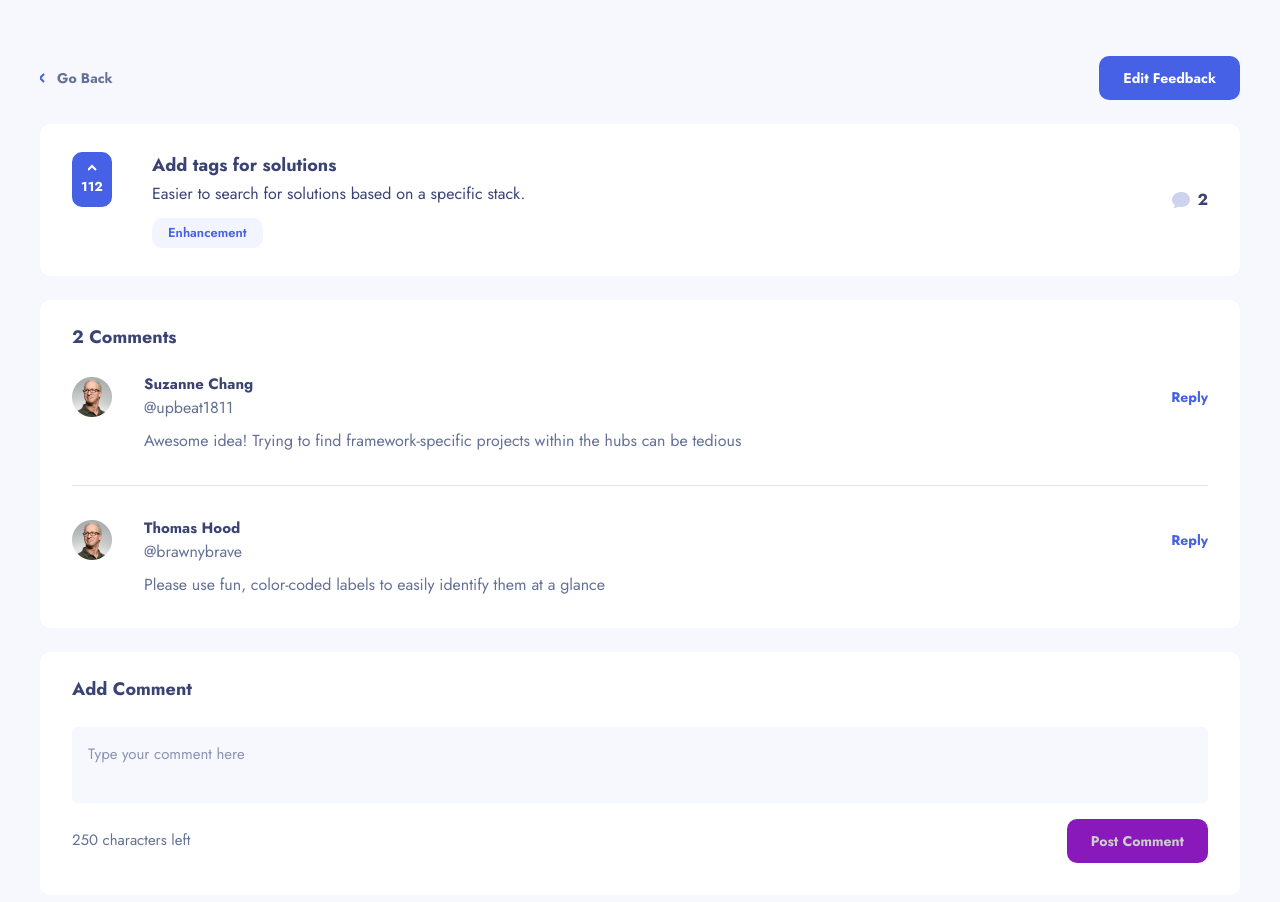
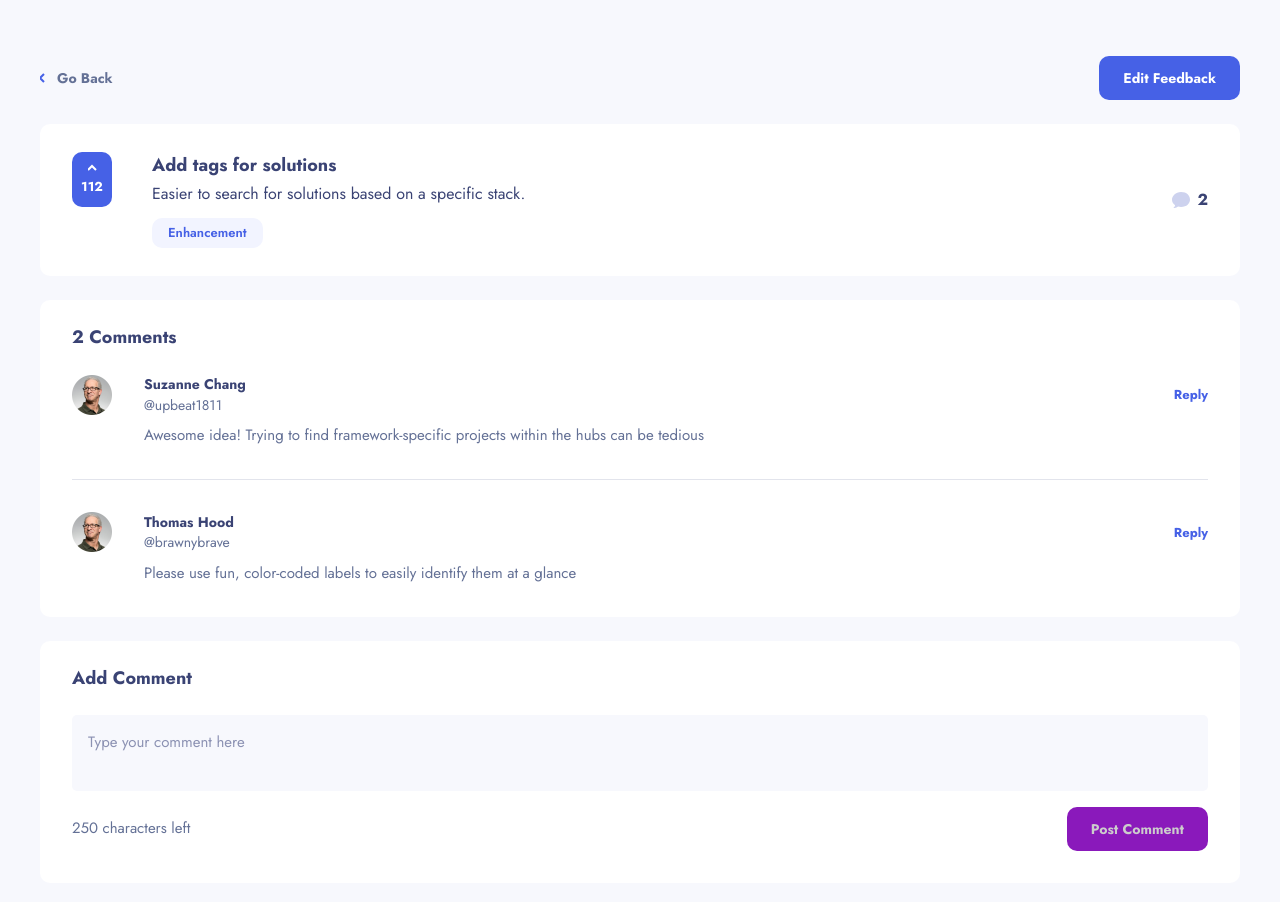
Before and after one commit to omonteon/product-feedback-app, a React (Vite) app: page /feedback/1 in a window 1280 px wide. Shown: the top 902 px of the page. Built offline with nearby package versions, Linux system fonts and the light colour scheme.

Commit message:
style: adjust comments font sizes for tablet and desktop

```diff
--- a/src/components/Comment/comment.module.css
+++ b/src/components/Comment/comment.module.css
@@ -71,9 +71,16 @@
     row-gap: 10px;
     margin-bottom: 2rem;
   }
+  .comment header p {
+    font-size: 0.875rem;
+  }
+  .comment header button {
+    font-size: 0.8125rem;
+  }
   .comment > p {
     grid-column-start: 2;
     grid-column-end: 2;
+    font-size: 0.9375rem;
   }
   .comment:has(+ .replies) > p {
     font-size: 0.9375rem;
--- a/src/index.css
+++ b/src/index.css
@@ -81,7 +81,7 @@ h4 {
     font-size: 1.125rem;
   }
   h5 {
-    font-size: 0.9375rem;
+    font-size: 0.875rem;
   }
 }
 
```
